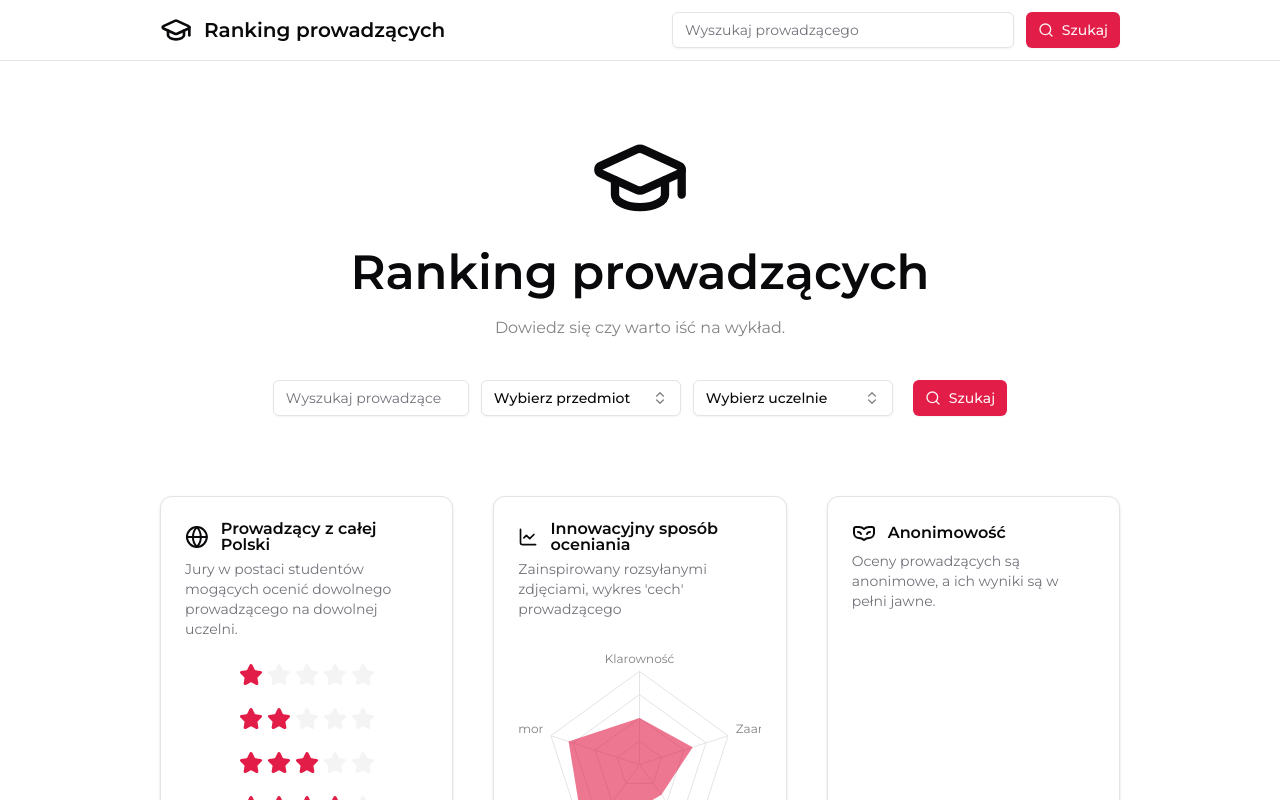
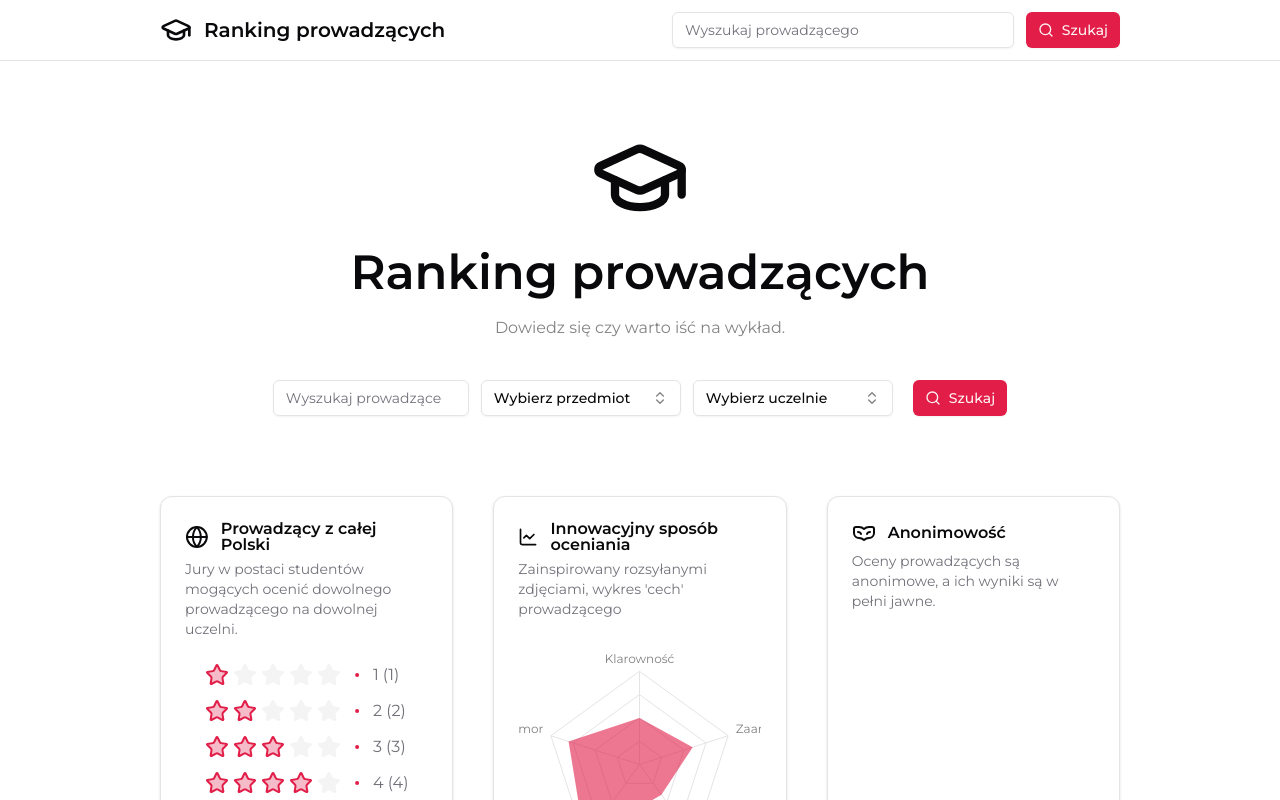
Before and after one commit to KondelaCoding/studenckieoceny.com, a Next.js app: page / in a window 1280 px wide. Shown: the top 800 px of the page. Built offline with nearby package versions, Linux system fonts and the light colour scheme.

Commit message:
Bugfixes

```diff
--- a/src/app/globals.css
+++ b/src/app/globals.css
@@ -57,6 +57,7 @@
     --popover: hsl(0, 0%, 100%);
     --popover-foreground: hsl(240, 10%, 3.9%);
     --primary: hsl(346.8, 77.2%, 49.8%);
+    --invisible-primary: hsl(346.8, 77.2%, 49.8%, 0.3);
     --primary-foreground: hsl(355.7, 100%, 97.3%);
     --secondary: hsl(240, 4.8%, 95.9%);
     --secondary-foreground: hsl(240, 5.9%, 10%);
@@ -85,6 +86,7 @@
       --popover: hsl(0, 0%, 9%);
       --popover-foreground: hsl(0, 0%, 95%);
       --primary: hsl(346.8, 77.2%, 49.8%);
+      --invisible-primary: hsl(346.8, 77.2%, 49.8%, 0.3);
       --primary-foreground: hsl(355.7, 100%, 97.3%);
       --secondary: hsl(240, 3.7%, 15.9%);
       --secondary-foreground: hsl(0, 0%, 98%);
--- a/src/components/Presentation.tsx
+++ b/src/components/Presentation.tsx
@@ -2,7 +2,6 @@
 
 import { Card, CardContent, CardDescription, CardHeader, CardTitle } from "@/components/ui/card";
 import StarRating from "./StarRating";
-import QuadrantAnalysis from "./QuadrantAnalysis";
 import { VenetianMask, ChartLine, Globe } from "lucide-react";
 import { ChartConfig, ChartContainer, ChartTooltip, ChartTooltipContent } from "@/components/ui/chart";
 import { PolarAngleAxis, PolarGrid, Radar, RadarChart } from "recharts";
@@ -27,12 +26,19 @@ const cardData = [
     header: "Prowadzący z całej Polski",
     description: "Jury w postaci studentów mogących ocenić dowolnego prowadzącego na dowolnej uczelni.",
     icon: <Globe />,
-    presentation: [1, 2, 3, 4, 5].map((i) => <StarRating key={i} rating={i} />),
+    presentation: (
+      <div className="w-fit gap-3 flex flex-col h-full items-start">
+        {[1, 2, 3, 4, 5].map((i) => (
+          <StarRating key={i} numberOfVotes={i} totalValue={i * i} />
+        ))}
+      </div>
+    ),
   },
   {
     header: "Innowacyjny sposób oceniania",
     description: "Zainspirowany rozsyłanymi zdjęciami, wykres 'cech' prowadzącego",
     icon: <ChartLine />,
+    // TODO: Change label in tooltip from "value" to something else
     presentation: (
       <ChartContainer config={chartConfig} className="mx-auto aspect-square max-h-[250px] w-full">
         <RadarChart data={chartData}>
@@ -63,7 +69,9 @@ const Presentation = () => {
             </CardTitle>
             <CardDescription>{card.description}</CardDescription>
           </CardHeader>
-          <CardContent className="flex justify-center flex-col items-center gap-5">{card.presentation}</CardContent>
+          <CardContent className="flex justify-center flex-col items-center gap-5 h-full">
+            {card.presentation}
+          </CardContent>
         </Card>
       ))}
     </div>
--- a/src/components/StarRating.tsx
+++ b/src/components/StarRating.tsx
@@ -1,16 +1,26 @@
-import { Star } from "lucide-react";
+import { Star, Dot } from "lucide-react";
 
-const StarRating = ({ rating }: { rating: number }) => {
+const StarRating = ({ numberOfVotes, totalValue }: { numberOfVotes: number; totalValue: number }) => {
+  const rating: number = parseFloat((totalValue / numberOfVotes).toFixed(1));
   return (
-    <div className="flex items-center gap-1">
+    <div className="flex flex-col items-center">
+      <div className="inline-flex gap-1 w-full">
+        <div className="inline-flex gap-1">
           {[1, 2, 3, 4, 5].map((star) => (
             <Star
               key={star}
               size={24}
-          fill={star <= rating ? "var(--primary)" : "var(--accent)"}
-          className={star <= rating ? "text-[var(--primary)]" : "text-[var(--accent)]"}
+              fill={star <= rating ? "var(--invisible-primary)" : "var(--accent)"}
+              className={star <= rating ? "text-primary" : "text-accent"}
             />
           ))}
+        </div>
+        <Dot size={24} fill="var(--accent)" className="text-primary" />
+        <div className="text-muted-foreground">
+          {rating}
+          {` (${numberOfVotes})`}
+        </div>
+      </div>
     </div>
   );
 };
```
Lines whose indentation alone changed are shown as unchanged.
